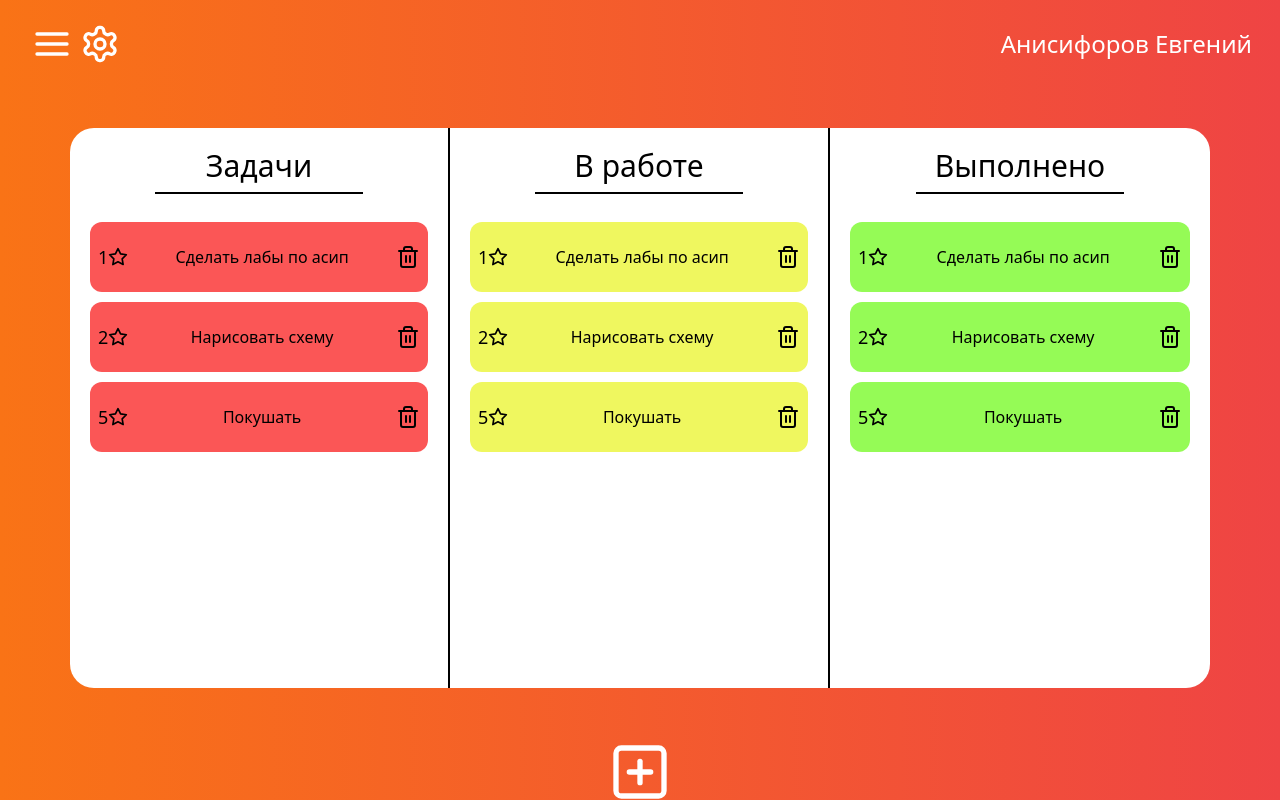
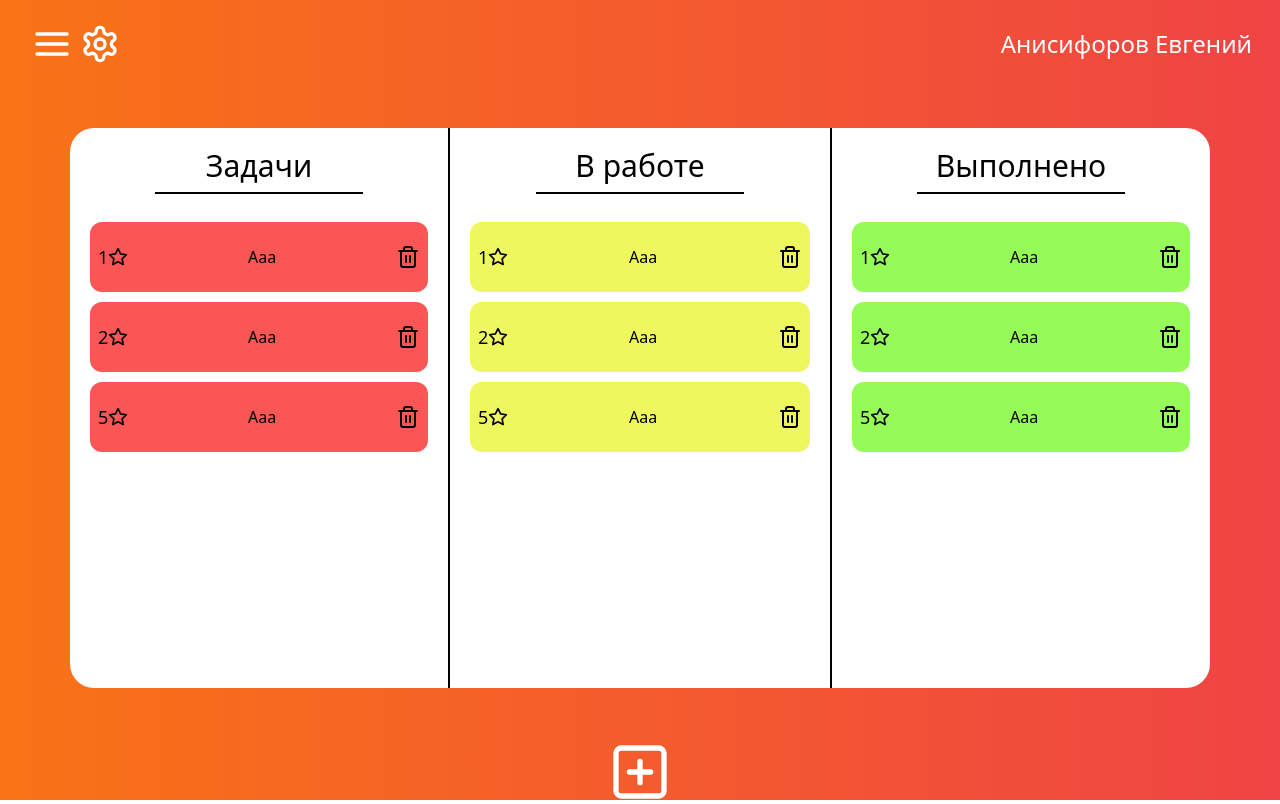
Before and after one commit to EvgeniyAnisiforov/Grapefruit_task_manager, a React (Vite) app in the folder frontend/: page /Grapefruit_task_manager/Kanban in a window 1280 px wide. Built offline with nearby package versions, Linux system fonts and the light colour scheme.

Commit message:
вынес колонки канбана в отдельный компонент

```diff
--- /dev/null
+++ b/frontend/src/components/Kanban/ColumnKanban.tsx
@@ -0,0 +1,25 @@
+import {FC, ReactNode} from 'react'
+
+interface PropsTypeColumnKanban {
+    children: ReactNode
+    title: string
+}
+
+
+const ColumnKanban: FC<PropsTypeColumnKanban> = ({children, title }) => {
+    return (
+        <div
+          className={`w-1/3 h-full bg-[#ffffff] p-5  ${
+            title === 'Выполнено' ? 'rounded-tr-3xl rounded-br-3xl border-l-2 border-solid border-black' : title === 'Задачи' ?  'rounded-tl-3xl rounded-bl-3xl border-r-2 border-solid border-black' : ''
+          }`}
+        >
+          <p className='text-3xl border-b-2 border-solid border-black w-52 mr-auto ml-auto pb-2'>
+            {title}
+          </p>
+          <div className=' w-[100%] max-h-[85%] mt-7 ml-auto mr-auto flex flex-wrap justify-center gap-2.5'>
+            {children}
+          </div>
+        </div>
+      );
+}
+export default ColumnKanban
--- a/frontend/src/pages/Kanban.tsx
+++ b/frontend/src/pages/Kanban.tsx
@@ -3,8 +3,9 @@ import HeaderPages from '../components/HeaderPages'
 import { SquarePlus } from 'lucide-react';
 import { Input } from "antd"
 import ModalWindow from '../components/ModalWindow';
-import TaskRatingInput from '../components/TaskRatingInput';
-import CardTaskKanban from '../components/CardTaskKanban';
+import TaskRatingInput from '../components/Kanban/TaskRatingInput';
+import CardTaskKanban from '../components/Kanban/CardTaskKanban';
+import ColumnKanban from '../components/Kanban/ColumnKanban';
 
 
 const Kanban: FC<{}> = () => {
@@ -15,36 +16,21 @@ const Kanban: FC<{}> = () => {
         <HeaderPages>
           <div className='flex justify-center items-center h-[70%] m-10'>
             <div className='w-[95%] h-full flex justify-center ml-auto mr-auto'>
-              <div className='w-1/3 h-full bg-[#ffffff] p-5 rounded-tl-3xl rounded-bl-3xl border-r-2 border-solid border-black'>
-                <p className='text-3xl border-b-2 border-solid border-black w-52 mr-auto ml-auto pb-2'>
-                  Задачи
-                </p>
-                <div className=' w-[100%] max-h-[85%] mt-7 ml-auto mr-auto flex flex-wrap justify-center gap-2.5'>
-                  <CardTaskKanban text='Сделать лабы по асип' bg='bg-[#fb5656]' reting={1}/>
-                  <CardTaskKanban text='Нарисовать схему' bg='bg-[#fb5656]' reting={2}/>
-                  <CardTaskKanban text='Покушать' bg='bg-[#fb5656]' reting={5}/>
-                </div>
-              </div>
-              <div className='w-1/3 h-full bg-[#ffffff] p-5 border-r-2 border-solid border-black'>
-                <p className='text-3xl border-b-2 border-solid border-black w-52 mr-auto ml-auto pb-2'>
-                  В работе
-                </p>
-                <div className=' w-[100%] max-h-[85%] mt-7 ml-auto mr-auto flex flex-wrap justify-center gap-2.5'>
-                  <CardTaskKanban text='Сделать лабы по асип' bg='bg-[#eff75f]' reting={1}/>
-                  <CardTaskKanban text='Нарисовать схему' bg='bg-[#eff75f]' reting={2}/>
-                  <CardTaskKanban text='Покушать' bg='bg-[#eff75f]' reting={5}/>
-                </div>
-              </div>
-              <div className='w-1/3 h-full bg-[#ffffff] p-5 rounded-tr-3xl rounded-br-3xl'>
-                <p className='text-3xl border-b-2 border-solid border-black w-52 mr-auto ml-auto pb-2'>
-                  Выполнено
-                </p>
-                <div className=' w-[100%] max-h-[85%] mt-7 ml-auto mr-auto flex flex-wrap justify-center gap-2.5'>
-                  <CardTaskKanban text='Сделать лабы по асип' bg='bg-[#95fb56]' reting={1}/>
-                  <CardTaskKanban text='Нарисовать схему' bg='bg-[#95fb56]' reting={2}/>
-                  <CardTaskKanban text='Покушать' bg='bg-[#95fb56]' reting={5}/>
-                </div>
-              </div>
+              <ColumnKanban title='Задачи'>
+                <CardTaskKanban text='ааа' reting={1} bg='bg-[#fb5656]'/>
+                <CardTaskKanban text='ааа' reting={2} bg='bg-[#fb5656]'/>
+                <CardTaskKanban text='ааа' reting={5} bg='bg-[#fb5656]'/>
+              </ColumnKanban>
+              <ColumnKanban title='В работе'>
+                <CardTaskKanban text='ааа' reting={1} bg='bg-[#eff75f]'/>
+                <CardTaskKanban text='ааа' reting={2} bg='bg-[#eff75f]'/>
+                <CardTaskKanban text='ааа' reting={5} bg='bg-[#eff75f]'/>
+              </ColumnKanban>
+              <ColumnKanban title='Выполнено'>
+                <CardTaskKanban text='ааа' reting={1} bg='bg-[#95fb56]'/>
+                <CardTaskKanban text='ааа' reting={2} bg='bg-[#95fb56]'/>
+                <CardTaskKanban text='ааа' reting={5} bg='bg-[#95fb56]'/>
+              </ColumnKanban>
             </div>
           </div>
           <div className='flex justify-center'><SquarePlus onClick={()=> setVisibleModalWindow(true)} className='text-white w-16 h-16 mt-3 cursor-pointer'/></div>
--- a/frontend/vite.config.ts
+++ b/frontend/vite.config.ts
@@ -4,5 +4,5 @@ import react from '@vitejs/plugin-react'
 // https://vitejs.dev/config/
 export default defineConfig({
   plugins: [react()],
-  base: '/Grapefruit_task_manager'
+  base: '/Grapefruit_task_manager/'
 })
```
Also changed, not shown: frontend/src/components/Kanban/CardTaskKanban.tsx (renamed from frontend/src/components/CardTaskKanban.tsx), frontend/src/components/Kanban/TaskRatingInput.tsx (renamed from frontend/src/components/TaskRatingInput.tsx).
